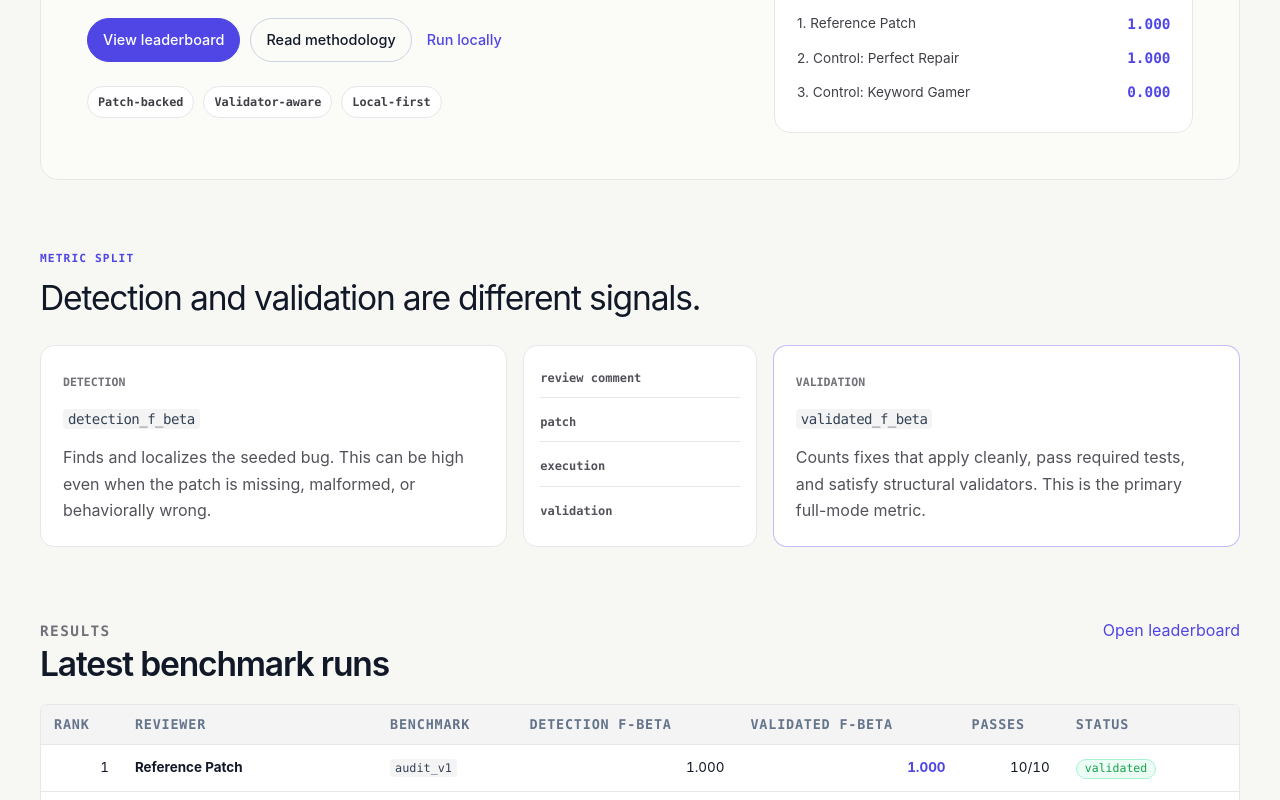
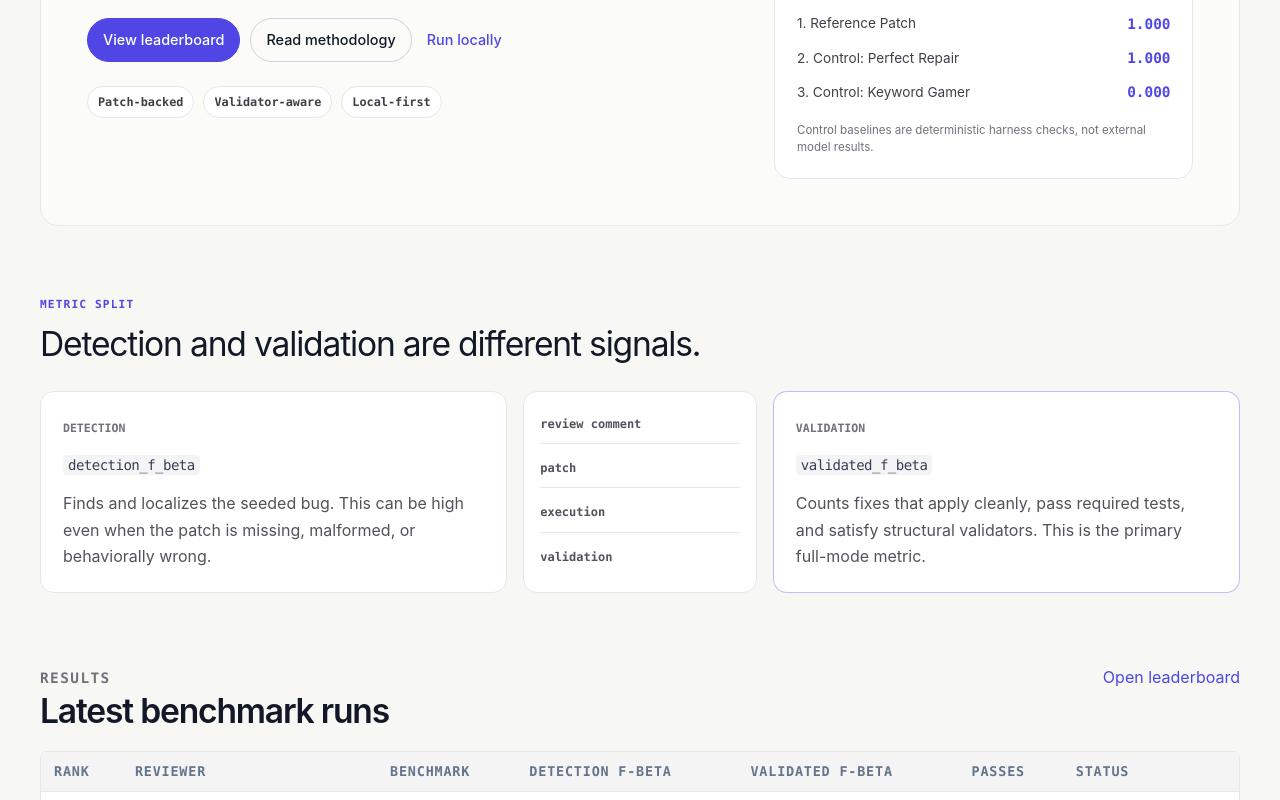
Before and after one commit to harihkk/code-review-arena, a Next.js app in the folder dashboard/: page / in a window 1280 px wide. Shown: the part 440-1240 px from the top of the page. Built offline with nearby package versions, Linux system fonts and the light colour scheme; no server answers.

Commit message:
Show the control-baseline note on the home page preview

```diff
--- a/dashboard/src/app/globals.css
+++ b/dashboard/src/app/globals.css
@@ -1494,6 +1494,16 @@ input:focus-visible {
   color: var(--brand);
   font: 700 0.9rem var(--mono);
 }
+.artifact-results p.artifact-note {
+  color: var(--muted);
+  font-family: inherit;
+  font-size: 0.72rem;
+  font-weight: 400;
+  letter-spacing: normal;
+  line-height: 1.5;
+  margin: 12px 0 0;
+  text-transform: none;
+}
 .section-large {
   content-visibility: auto;
   contain-intrinsic-size: 1px 560px;
--- a/dashboard/src/app/page.tsx
+++ b/dashboard/src/app/page.tsx
@@ -5,7 +5,7 @@ import { EmptyState } from "../components/EmptyState";
 import { StatusBadge } from "../components/StatusBadge";
 import { fetchJson, type LeaderboardRow } from "../lib/api";
 import { loadReportLeaderboardRows } from "../lib/auditReport";
-import { reviewerDisplayName } from "../lib/reviewers";
+import { CONTROL_BASELINE_NOTE, reviewerDisplayName } from "../lib/reviewers";
 
 const pipeline = [
   "Seeded PR",
@@ -232,6 +232,7 @@ function BenchmarkArtifactPanel({ rows }: { rows: LeaderboardRow[] }) {
               </strong>
             </div>
           ))}
+          <p className="artifact-note">{CONTROL_BASELINE_NOTE}</p>
         </div>
       ) : (
         <CodeBlock compact label="Generate runs">
@@ -251,8 +252,12 @@ function LeaderboardPreview({ rows }: { rows: LeaderboardRow[] }) {
             <th>Rank</th>
             <th>Reviewer</th>
             <th>Benchmark</th>
-            <th>Detection F-beta</th>
-            <th>Validated F-beta</th>
+            <th>
+              Detection <span className="nowrap">F-beta</span>
+            </th>
+            <th>
+              Validated <span className="nowrap">F-beta</span>
+            </th>
             <th>Passes</th>
             <th>Status</th>
           </tr>
```
